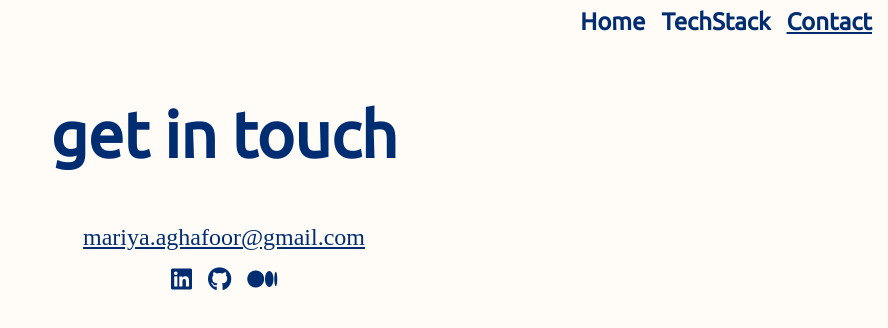
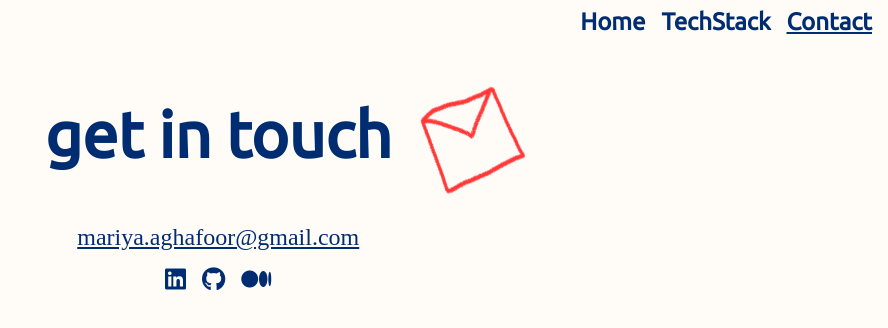
Before and after one commit to Mariya-ghafoor/personal-portfolio, a React (Vite) app: page /contact in a window 1280 px wide. Shown: the top 328 px of the page, without its empty margins (392-1280 px from the left). Built offline with nearby package versions, Linux system fonts and the light colour scheme; a web font is replaced by a local one.

Commit message:
adds image on contact page

```diff
--- a/src/components/Navbar/Navbar.module.scss
+++ b/src/components/Navbar/Navbar.module.scss
@@ -17,4 +17,9 @@
 
 .active_link {
   text-decoration: underline;
+  // background-image: url("/assets/active_link.png");
+  // background-repeat: no-repeat;
+  // background-position-x: -7px;
+  // background-size: contain;
+  //background-size: 140%;
 }
--- a/src/pages/ContactPage/ContactPage.jsx
+++ b/src/pages/ContactPage/ContactPage.jsx
@@ -2,8 +2,10 @@ import styles from "./ContactPage.module.scss";
 
 function ContactPage() {
   return (
-    <div>
+    <div className={styles.contact__main}>
+      <div className={styles.container}>
         <h2 className={styles.heading}>get in touch</h2>
+
         <div className={styles.contact__container}>
           <a
             className={styles.contact__link}
@@ -50,6 +52,12 @@ function ContactPage() {
           </div>
         </div>
       </div>
+      <img
+        className={styles.contact__image}
+        src="/assets/contact.png"
+        alt="contact"
+      />
+    </div>
   );
 }
 
--- a/src/pages/ContactPage/ContactPage.module.scss
+++ b/src/pages/ContactPage/ContactPage.module.scss
@@ -1,3 +1,18 @@
+.contact__main {
+  display: grid;
+  //grid-template-columns: repeat(auto-fit, minmax(100px, 1fr));
+  grid-template-columns: 33% 33% 33%;
+
+  //grid-template-rows: 100vh;
+  //grid-auto-rows: 75px;
+  justify-items: center;
+  width: 100vw;
+}
+
+.container {
+  grid-column-start: 2;
+}
+
 .heading {
   font-family: "Ubuntu", sans-serif;
   color: rgb(0, 45, 114);
@@ -7,6 +22,8 @@
   display: flex;
   flex-direction: column;
   gap: 1rem;
+  width: 100%;
+  //place-self: center;
 }
 
 .contact__icons__container {
@@ -21,3 +38,13 @@
     color: rgb(254, 84, 84);
   }
 }
+
+.contact__image {
+  margin-top: 50px;
+  margin-left: 20px;
+  //margin-right: 20px;
+  justify-self: start;
+  height: 90px;
+  width: 90px;
+  transform: rotate(340deg);
+}
--- a/src/pages/TechstackPage/TechstackPage.module.scss
+++ b/src/pages/TechstackPage/TechstackPage.module.scss
@@ -18,8 +18,9 @@
 }
 
 .techstack__image {
-  height: 500px;
-  width: 300px;
+  height: 400px;
+  width: 250px;
+  margin-top: 20px;
 }
 
 .techstack__list {
```
Also changed, not shown: public/assets/active_link.png (added), public/assets/contact.png (added). Lines whose indentation alone changed are shown as unchanged.
